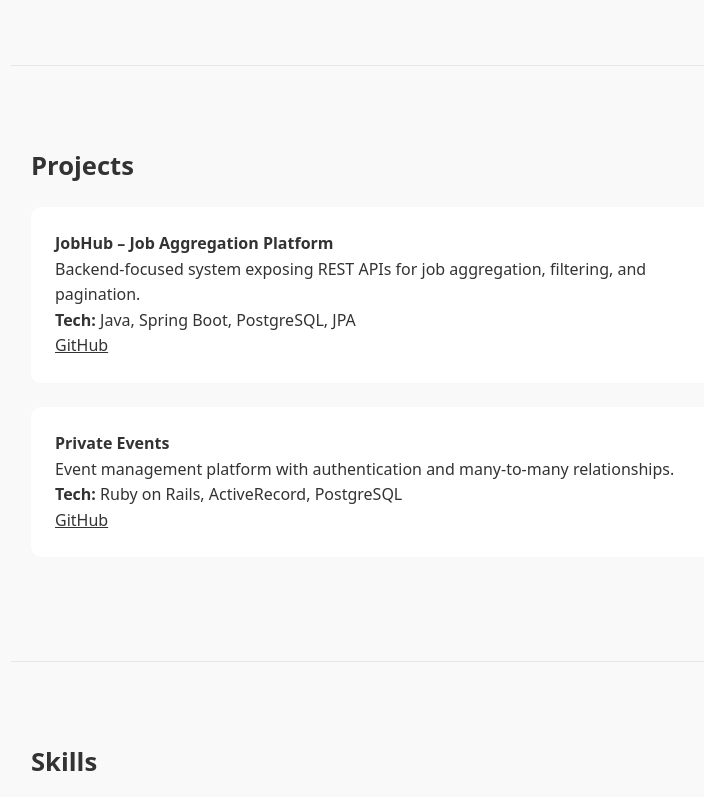
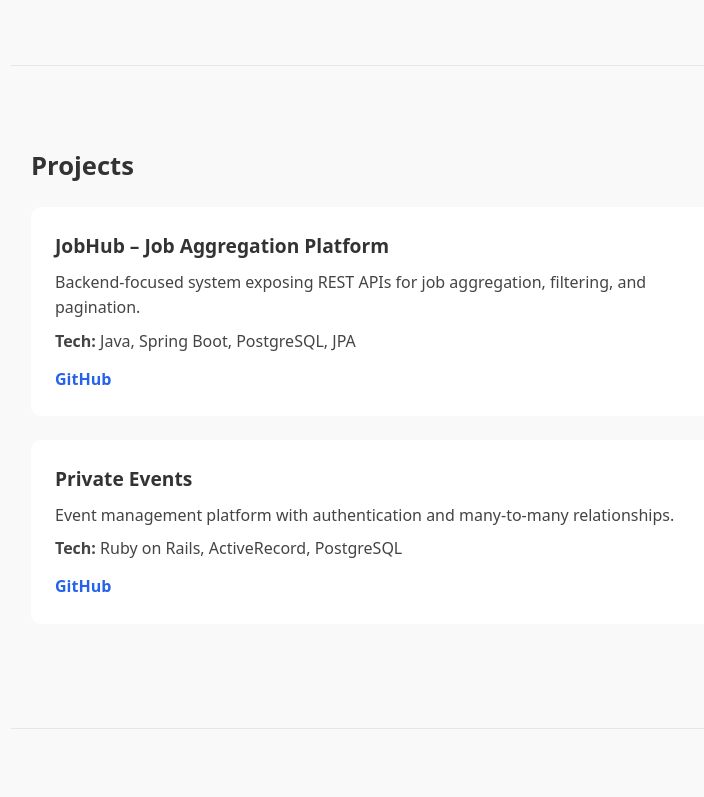
Before and after one commit to NkanyisoMz/Portfolio, a React (Vite) app: page / in a window 1280 px wide. Shown: the part 663-1460 px from the top of the page, without its empty margins (179-883 px from the left). Built offline with nearby package versions, Linux system fonts and the light colour scheme.

Commit message:
Improve spacing inside card and project links

```diff
--- a/src/App.css
+++ b/src/App.css
@@ -91,6 +91,29 @@ p {
   border-bottom: 1px solid #e5e7eb;
 }
 
+.project-card h4 {
+  margin-bottom: 8px;
+  font-size: 1.2rem;
+}
+
+.project-card p {
+  margin-top: 8px;
+  color: #444;
+}
+
+.project-card a {
+  display: inline-block;
+  margin-top: 12px;
+  color: #2563eb;
+  font-weight: 600;
+  text-decoration: none;
+}
+
+.project-card a:hover {
+  text-decoration: underline;
+}
+
+
 .project-card {
   background: #fff;
   padding: 24px;
```
